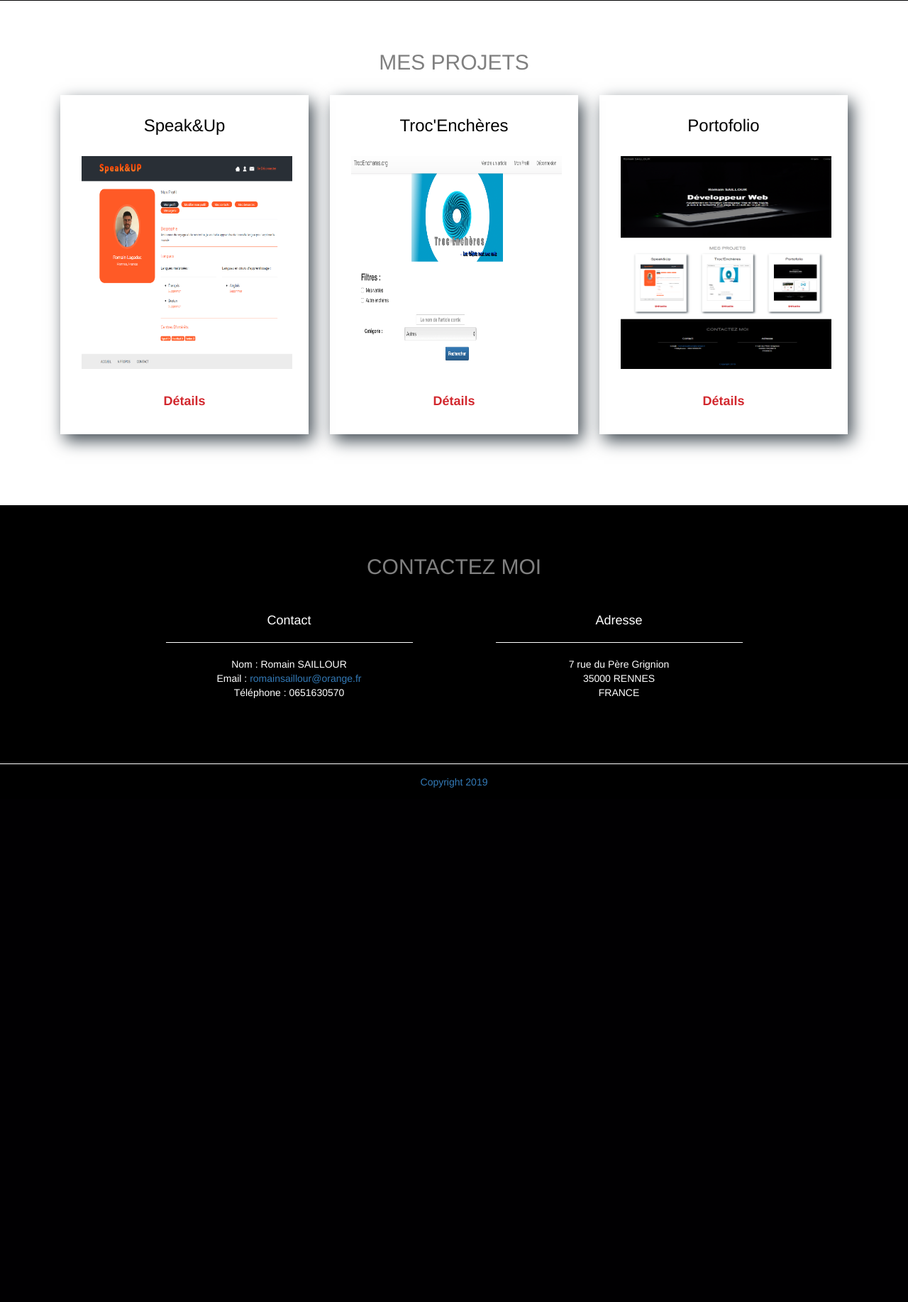
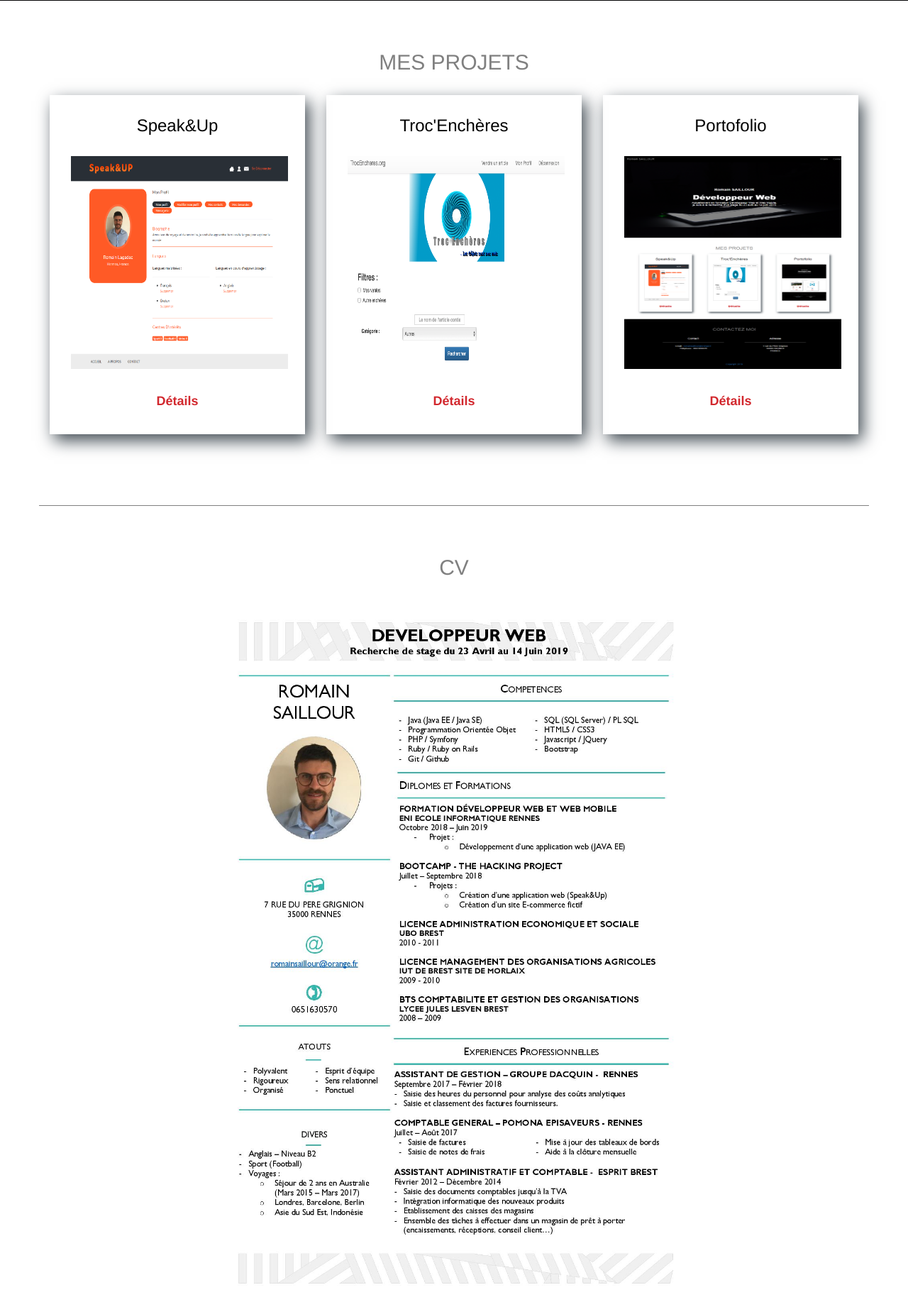
Before and after one commit to RomainSai/portofolio, a PHP site: page / in a window 1280 px wide. Shown: the part 675-2510 px from the top of the page at 71% size. Before the commit the page ends 1785 px from the top, so only its background shows below. Run offline with PHP 8.4, Linux system fonts and the light colour scheme; some libraries are stand-ins or nearby versions.

Commit message:
ajout cv

```diff
--- a/index.html
+++ b/index.html
@@ -31,6 +31,7 @@
           <ul class="nav navbar-nav navbar-right">
             <li><a href="#projets">Projets</a></li>
             <li><a href="#contact">Contact</a></li>
+            <li><a href="#cv">CV</a></li>
           </ul>
         </div><!-- /.navbar-collapse -->
       </div><!-- /.container-fluid -->
@@ -57,10 +58,10 @@
           <h2 class="text-capitalize">MES PROJETS</h2>
         </div>
       </div>
-      <div class="col-md-12">
+      <div class="">
           <!-- projet 1 -->
-        <div id="projetsBoxParent" class="col-xl-4 col-lg-4 col-md-6 col-sm-12">
-          <div id="projetsBox" class="col-xl-10 col-xl-offset-1 col-lg-12 col-md-12 col-sm-12">
+        <div id="projetsBoxParent" class="col-xl-4 col-lg-4 col-md-6 col-sm-8">
+          <div id="projetsBox" class="col-xl-10  col-lg-12 col-md-12 col-sm-10 col-xs-10 ">
               <h3>Speak&Up</h3>
             <img src="images/screenSpeak&UpProfil.png" alt="image Speak&Up">
             <div class="boutton-details">
@@ -69,8 +70,8 @@
           </div>
         </div>
           <!-- projet 2 -->
-        <div id="projetsBoxParent" class="col-xl-4 col-lg-4 col-md-6 col-sm-12">
-          <div id="projetsBox" class="col-xl-10 col-xl-offset-1 col-lg-12 col-md-12 col-sm-12">
+        <div id="projetsBoxParent" class="col-xl-4 col-lg-4 col-md-6 col-sm-8">
+            <div id="projetsBox" class="col-xl-10  col-lg-12 col-md-12 col-sm-10 col-xs-10 ">
                 <h3>Troc'Enchères</h3>
                 <img src="images/screenTrocEncheres.png" alt="image troc encheres">
                 <div class="boutton-details">
@@ -79,8 +80,8 @@
             </div>
         </div>
           <!-- projet 3 -->
-        <div id="projetsBoxParent" class="projetPortofolio col-xl-4 col-lg-4 col-md-offset-6 col-md-6 col-sm-12">
-          <div id="projetsBox" class="col-xl-10 col-xl-offset-1 col-lg-12 col-md-12 col-sm-12">
+        <div id="projetsBoxParent" class="projetPortofolio col-xl-4 col-lg-4 col-md-offset-3 col-md-6 col-sm-8">
+            <div id="projetsBox" class="col-xl-10  col-lg-12 col-md-12 col-sm-10 col-xs-10 ">
                 <h3>Portofolio</h3>
                 <img src="images/screenPortofolio.png" alt="image portofolio">
                 <div class="boutton-details">
@@ -163,6 +164,25 @@
     </div>
   </div>
 
+    <!--SECTION 4 CV -->
+    <section id="cv" class="culture-section2 container">
+        <div id="" class="col-md-12">
+            <div class="row">
+                <div class="titreProjets col-md-offset-2 col-md-8 col-md-offset-2  ">
+                    <h2 class="text-capitalize">CV</h2>
+                </div>
+            </div>
+            <div class="">
+                <!-- projet 1 -->
+                <div id="" class="col-md-offset-2 col-md-8 col-md-offset-2 col-xs-12">
+                    <div id="" class="col-xl-10  col-lg-12 col-md-12 col-sm-10 col-xs-12 ">
+                        <img src="images/cv.jpg" alt="Romain Saillour CV">
+
+                    </div>
+                </div>
+            </div>
+        </div>
+    </section>
 
   <!-- SECTION 3 Contact -->
   <section id="contact" class="culture-section3">
@@ -172,7 +192,7 @@
       </div>
       <div class="row">
         <div class="col-xs-12">
-          <div id="contactBox" class="col-lg-10 col-lg-offset-1 col-md-10 col-md-offset-1 col-sm-12 col-xs-12 ">
+          <div id="contactBox" class="col-md-8 col-md-offset-2 ">
             <div id="adress" class="col-xs-6">
               <dl class="contact">
                 <dt><h4>Contact</h4></dt>
@@ -182,6 +202,7 @@
                   <a href="mailto:romainsaillour@orange.fr">romainsaillour@orange.fr</a>
                 </dd>
                 <dd>Téléphone : 0651630570</dd>
+                 <a href="https://www.linkedin.com/in/romainsaillour/" target="_blank"><img id="linkedin" alt="logo linkedin" src="images/icons-linkedin.png" /></a>
               </dl>
             </div>
             <div id="adress" class="col-xs-6">
--- a/style.css
+++ b/style.css
@@ -13,7 +13,7 @@
     font-family: 'proxima-nova', sans-serif;
 }
 .first-section h2 {
-    font-weight: 800;
+    font-weight: 700;
     font-size: 50px;
 }
 .first-section h3 {
@@ -42,8 +42,8 @@
 }
 
 #projetsBoxParent{
-  margin-left: 0px !important;
   height: 100%;
+  margin-left: 0 !important;
 }
 
 #projetsBox{
@@ -52,7 +52,6 @@
   margin-bottom: 50px;
   box-shadow: 6px 9px 22px rgba(65,75,83,1);
   padding: 10px !important;
-  margin-left: 0px !important;
 }
 
 #projetsBox img{
@@ -218,8 +217,17 @@
   padding-top: 20px;
 }
 
+/* SECTION 4 CV */
+#cv img{
+  width: 100%;
+  height: 100%;
+}
 
-/* SECTION 3 */
+#cv{
+    border-top: 1px solid grey;
+}
+
+/* SECTION 3 CONTACT */
 .culture-section3{
   background: black;
 }
@@ -240,14 +248,27 @@
    text-align: center;
 }
 
+.contact a{
+    color : #0288d1;
+}
+
 hr{
   border: 0;
   height: 1px;
   background: #fff;
   width: 80%;
-
 }
 
+.logo-linkedin{
+    height: 80px;
+    width: 30px;
+    margin: 0 !important;
+}
+
+#linkedin{
+    height: 30px;
+    width: 30px;
+}
 
 
 /* =================================
@@ -279,6 +300,10 @@ hr{
 #footer{
   border-top:  1px solid #fff !important;
   padding-top: 15px;
+}
+
+.text-center a{
+    color: grey;
 }
 
 
@@ -319,6 +344,10 @@ hr{
   .ct-sliderPop-description .map-fontSize {
     font-size: 80px;
   }
+  #projetsBoxParent{
+  height: 100%;
+
+}
 }
 
 @-webkit-keyframes fadeIn{0%{opacity:0}100%{opacity:1}}
```
Also changed, not shown: images/cv.jpg (added), images/icons-linkedin.png (added). Lines whose indentation alone changed are shown as unchanged.
